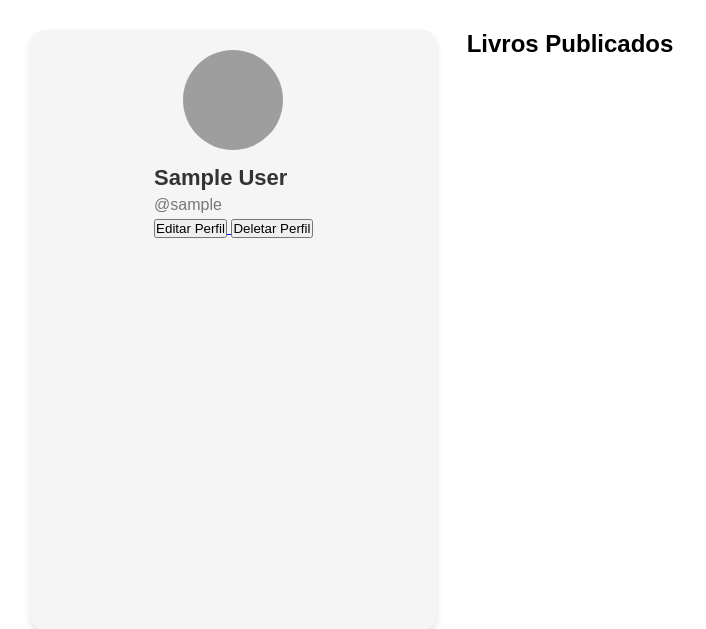
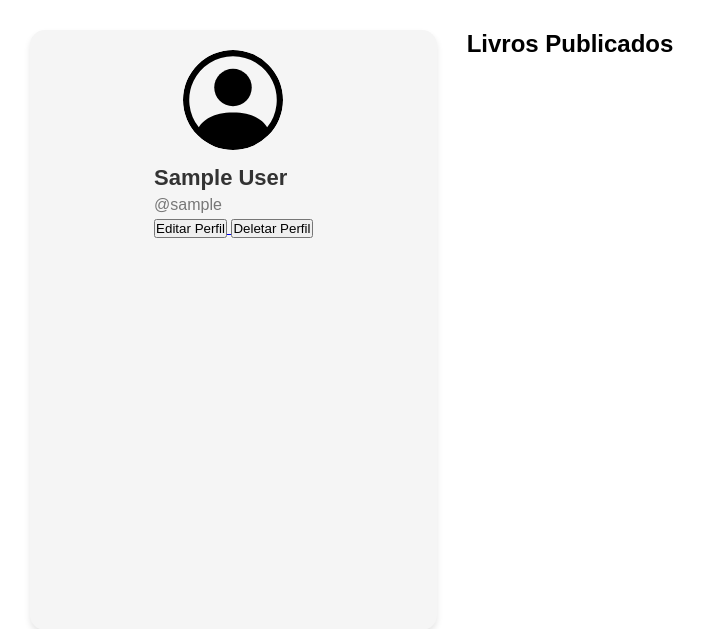
Before and after one commit to JLima18V/Projeto, a PHP site: page /perfil.php in a window 1280 px wide. Shown: the part 70-699 px from the top of the page, without its empty margins (0-706 px from the left). Run offline with PHP 8.4, Linux system fonts and the light colour scheme; the visitor is signed in with stand-in values (Sample User, id 1); grey boxes are pictures that could not be loaded.

Commit message:
Update perfil.php

```diff
--- a/perfil.php
+++ b/perfil.php
@@ -30,7 +30,7 @@
     <div class="perfil-container">
         <!-- Área do Perfil -->
         <div class="perfil-info">
-            <img src="imagens/icone-perfil.png" alt="Perfil" class="perfil-icon">
+            <img src="imagens/icone-perfil.svg" alt="Perfil" class="perfil-icon">
             <div class="perfil-details">
 
             <?php
```
